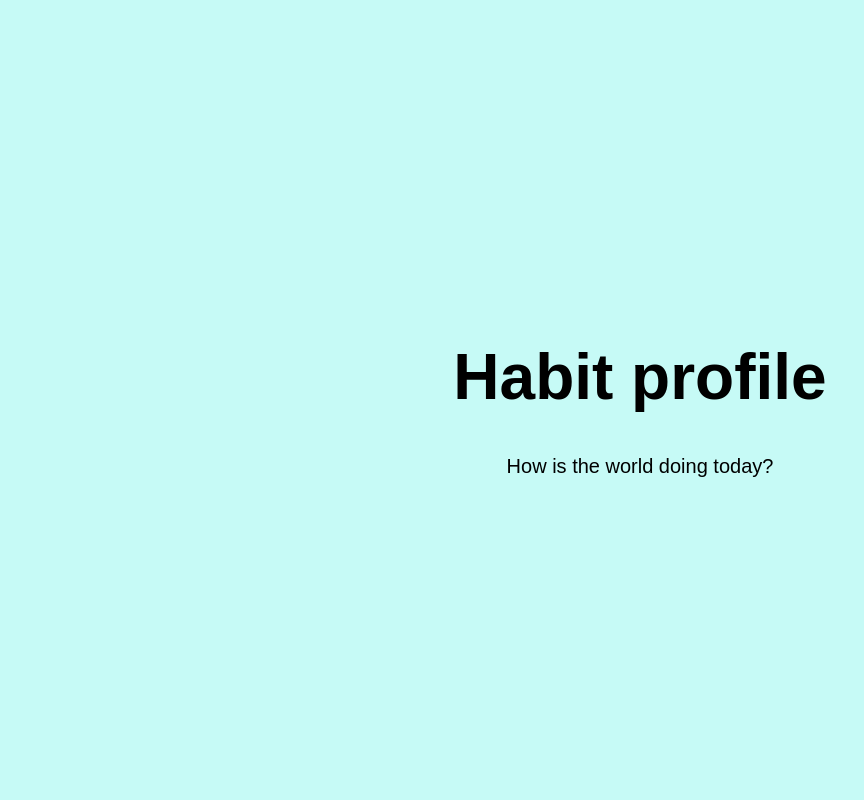
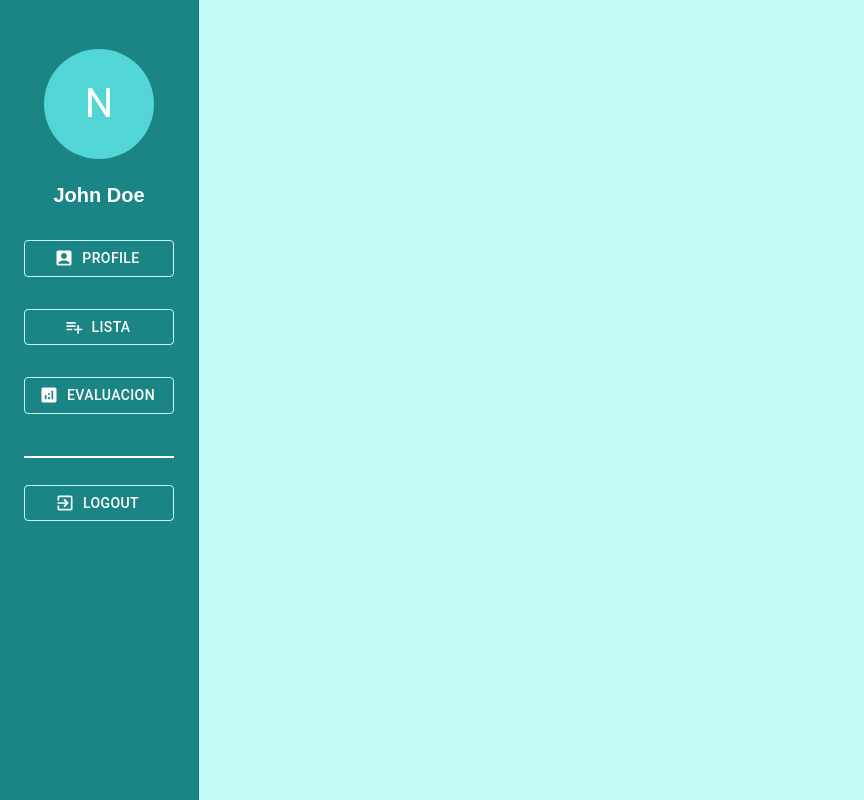
Before and after one commit to LizzCS/Habit_tracker_Ux, a Next.js app in the folder frontend/: page /dashboard in a window 1280 px wide. Shown: the whole page, without its empty margins (0-864 px from the left). Built offline with nearby package versions, Linux system fonts and the light colour scheme; a web font is replaced by a local one.

Commit message:
Finished register frontend, added sidebar in dashboard and added componentes.

```diff
--- a/frontend/app/dashboard/page.tsx
+++ b/frontend/app/dashboard/page.tsx
@@ -1,11 +1,104 @@
+import { Button } from "@mui/material";
+import Drawer from "@mui/material/Drawer";
+import Avatar from "@mui/material/Avatar";
+import Box from "@mui/material/Box";
+import Divider from "@mui/material/Divider";
+
+//icons
+import AccountBoxIcon from "@mui/icons-material/AccountBox";
+import PlaylistAddIcon from "@mui/icons-material/PlaylistAdd";
+import AnalyticsIcon from "@mui/icons-material/Analytics";
+import ExitToAppIcon from "@mui/icons-material/ExitToApp";
+
 export default function dashboard() {
   return (
-    <div className="flex flex-col flex-1 items-center justify-center bg-zinc-50 font-sans dark:bg-black">
-      <main className="flex flex-1 w-full max-w-3xl flex-col items-center justify-between py-32 px-16 bg-white dark:bg-black sm:items-start">
-        <h1>
-          <strong>Habit profile</strong>
-        </h1>
-        <p>How is the world doing today?</p>
+    <div className="flex flex-col flex-1 items-center justify-center bg-zinc-50">
+      <main className="flex flex-1 w-full max-w-3xl flex-col items-center justify-between py-32 px-16 bg-white">
+        {/* DRAWER */}
+        <Drawer
+          variant="permanent"
+          anchor="left"
+          sx={{
+            "& .MuiDrawer-paper": {
+              backgroundColor: "#1B8585",
+            },
+          }}
+        >
+          <Box
+            sx={{
+              marginTop: "90px",
+              display: "flex",
+              justifyContent: "center",
+              flexDirection: "column",
+              alignItems: "center",
+              height: "100px",
+            }}
+          >
+            <Avatar
+              sx={{
+                bgcolor: "#51d5d5",
+                width: 110,
+                height: 110,
+                fontSize: 40,
+              }}
+            >
+              N
+            </Avatar>
+            <p style={{ color: "white", fontWeight: "bold" }}>John Doe</p>
+          </Box>
+          <Box
+            sx={{
+              display: "flex",
+              flexDirection: "column",
+              gap: "12px",
+              marginTop: "40px",
+            }}
+          >
+            <Button
+              variant="outlined"
+              className="dashboardButton"
+              startIcon={<AccountBoxIcon />}
+            >
+              Profile
+            </Button>
+
+            <Button
+              variant="outlined"
+              className="dashboardButton"
+              startIcon={<PlaylistAddIcon />}
+            >
+              Lista
+            </Button>
+
+            <Button
+              variant="outlined"
+              className="dashboardButton"
+              startIcon={<AnalyticsIcon />}
+            >
+              Evaluacion
+            </Button>
+
+            <Divider
+              sx={{
+                width: "150px",
+                margin: "0 auto",
+                borderWidth: "1px",
+                borderColor: "rgb(255, 255, 255)",
+                marginTop: "20px",
+              }}
+            />
+
+            <Button
+              variant="outlined"
+              className="logOutButton"
+              startIcon={<ExitToAppIcon />}
+            >
+              Logout
+            </Button>
+          </Box>
+        </Drawer>
+
+        {/* CONTENT */}
       </main>
     </div>
   );
--- a/frontend/app/globals.css
+++ b/frontend/app/globals.css
@@ -18,6 +18,24 @@ body {
   background: #1b8585 !important;
   color: #ffffff !important;
   margin: 16px !important;
+  width: 150px !important;
+}
+
+.logOutButton {
+  border-color: #c6faf6 !important;
+  color: #ffffff !important;
+  margin-top: 15px !important;
+  margin-left: 24px !important;
+  margin-right: 24px !important;
+  width: 150px !important;
+}
+
+.dashboardButton {
+  border-color: #c6faf6 !important;
+  color: #ffffff !important;
+  margin: 10px !important;
+  margin-left: 24px !important;
+  margin-right: 24px !important;
   width: 150px !important;
 }
 
@@ -84,8 +102,17 @@ button:hover {
   color: #000000;
 }
 
+.logOutButton:hover {
+  background: #28d9d9;
+  color: #000000;
+}
+.dashboardButton:hover {
+  background: #28d9d9;
+  color: #000000;
+}
+
 .menu {
   font-size: 110px;
   margin-bottom: 16px;
-  color: #1b8585;
+  color: #28d9d9;
 }
--- a/frontend/app/login/page.tsx
+++ b/frontend/app/login/page.tsx
@@ -4,6 +4,7 @@ import { Grid } from "@mui/material";
 import TextField from "@mui/material/TextField";
 import Stack from "@mui/material/Stack";
 import Button from "@mui/material/Button";
+import DashboardIcon from "@mui/icons-material/Dashboard";
 
 export default function Login() {
   return (
--- a/frontend/app/register/page.tsx
+++ b/frontend/app/register/page.tsx
@@ -26,7 +26,7 @@ export default function register() {
       >
         <Box sx={{ width: "100%", maxWidth: "400px" }}>
           <h1 id="logintitle" className="logintitle">
-            <strong>SIGN IN</strong>
+            <strong>SIGN UP</strong>
           </h1>
 
           <hr color="#000000" className="my-4" />
```
Also changed, not shown: frontend/app/components/completeList.tsx (added, +170 -0 lines), frontend/app/components/dashboardList.tsx (added, +63 -0 lines).
